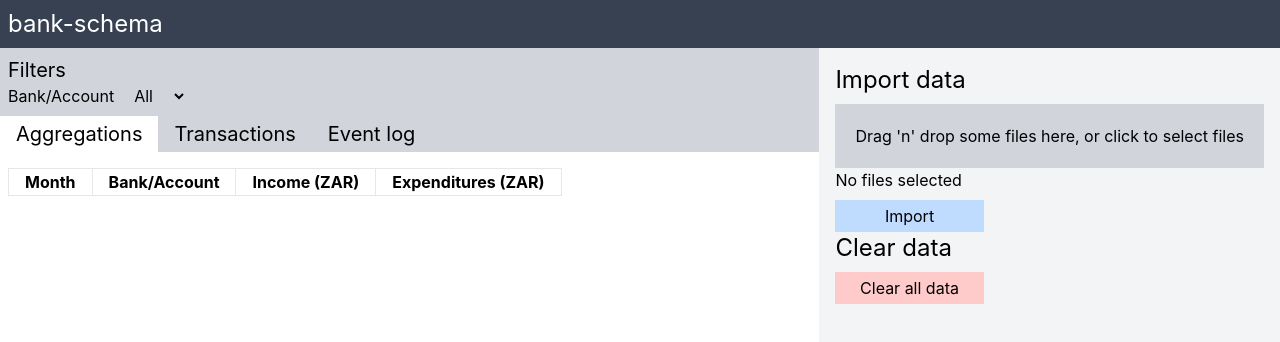
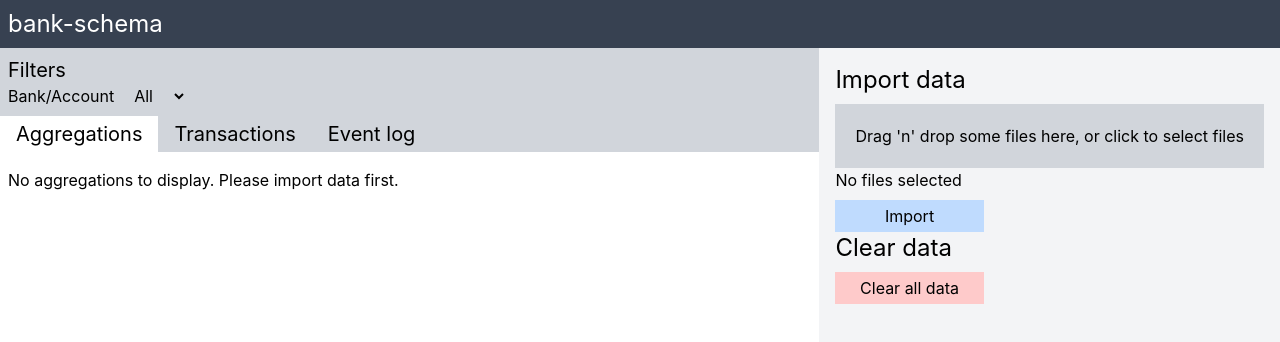
Before and after one commit to xpcoffee/bank-schema-ui, a React (Create React App) app: page / in a window 1280 px wide. Shown: the top 342 px of the page. Built offline with nearby package versions, Linux system fonts and the light colour scheme.

Commit message:
Move the AggregationTable to its own component

```diff
--- /dev/null
+++ b/src/AggregationTable.tsx
@@ -0,0 +1,49 @@
+import React from "react";
+import { MonthlyAggregation } from "./types";
+
+interface Props {
+  aggregations: MonthlyAggregation[];
+}
+
+export const AggregationTable = ({ aggregations }: Props) => {
+  if (aggregations.length === 0) {
+    return <div>No aggregations to display. Please import data first.</div>;
+  }
+
+  return (
+    <div>
+      <table className="tableAuto">
+        <thead>
+          <tr>
+            <th className="border px-4 text-left">Month</th>
+            <th className="border px-4 text-left">Bank/Account</th>
+            <th className="border px-4 text-left">Income (ZAR)</th>
+            <th className="border px-4 text-left">Expenditures (ZAR)</th>
+          </tr>
+        </thead>
+        <tbody>
+          {aggregations.map((aggregation, index) => {
+            const shadeClass = index % 2 ? " bg-gray-100" : "";
+
+            return (
+              <tr key={aggregation.yearMonth + aggregation.bankAccount}>
+                <td className={"border px-4" + shadeClass}>
+                  {aggregation.yearMonth}
+                </td>
+                <td className={"border px-4" + shadeClass}>
+                  {aggregation.bankAccount}
+                </td>
+                <td className={"border px-4 text-right" + shadeClass}>
+                  {aggregation.incomeInZAR.toFixed(2)}
+                </td>
+                <td className={"border px-4 text-right" + shadeClass}>
+                  {aggregation.expensesInZAR.toFixed(2)}
+                </td>
+              </tr>
+            );
+          })}
+        </tbody>
+      </table>
+    </div>
+  );
+};
--- a/src/App.tsx
+++ b/src/App.tsx
@@ -7,8 +7,9 @@ import { Toolbar } from "./Toolbar";
 import { getCurrentIsoTimestamp, getYearMonthFromTimeStamp } from "./time";
 import { KeyedFile, toKeyedFile } from "./file";
 import { Tabs, TabList, Tab, TabPanel } from "react-tabs";
-import { DenormalizedTransaction } from "./types";
+import { DenormalizedTransaction, MonthlyAggregation } from "./types";
 import { TransactionTable } from "./TransactionTable";
+import { AggregationTable } from "./AggregationTable";
 
 type TransactionMap = Record<string, DenormalizedTransaction>;
 
@@ -201,43 +202,6 @@ function App() {
     [bankAccountAggregates, store.aggregateFilter]
   );
 
-  const aggregationTable = (
-    <div>
-      <table className="tableAuto">
-        <thead>
-          <tr>
-            <th className="border px-4 text-left">Month</th>
-            <th className="border px-4 text-left">Bank/Account</th>
-            <th className="border px-4 text-left">Income (ZAR)</th>
-            <th className="border px-4 text-left">Expenditures (ZAR)</th>
-          </tr>
-        </thead>
-        <tbody>
-          {filteredAggregations.map((aggregation, index) => {
-            const shadeClass = index % 2 ? " bg-gray-100" : "";
-
-            return (
-              <tr key={aggregation.yearMonth + aggregation.bankAccount}>
-                <td className={"border px-4" + shadeClass}>
-                  {aggregation.yearMonth}
-                </td>
-                <td className={"border px-4" + shadeClass}>
-                  {aggregation.bankAccount}
-                </td>
-                <td className={"border px-4 text-right" + shadeClass}>
-                  {aggregation.incomeInZAR.toFixed(2)}
-                </td>
-                <td className={"border px-4 text-right" + shadeClass}>
-                  {aggregation.expensesInZAR.toFixed(2)}
-                </td>
-              </tr>
-            );
-          })}
-        </tbody>
-      </table>
-    </div>
-  );
-
   const filteredTransactions = useMemo<DenormalizedTransaction[]>(() => {
     const predicate = (aggregation: DenormalizedTransaction) => {
       if (
@@ -301,7 +265,9 @@ function App() {
                 );
               })}
             </TabList>
-            <TabPanel className="px-2">{aggregationTable}</TabPanel>
+            <TabPanel className="px-2">
+              <AggregationTable aggregations={filteredAggregations} />
+            </TabPanel>
             <TabPanel className="px-2">
               <TransactionTable transactions={filteredTransactions} />
             </TabPanel>
@@ -315,13 +281,6 @@ function App() {
 }
 
 export default App;
-
-type MonthlyAggregation = {
-  yearMonth: string;
-  bankAccount: string;
-  incomeInZAR: number;
-  expensesInZAR: number;
-};
 
 type AggregationResult = {
   monthlyAggregations: MonthlyAggregation[];
```
Also changed, not shown: src/types.ts (+7 -0 lines).
